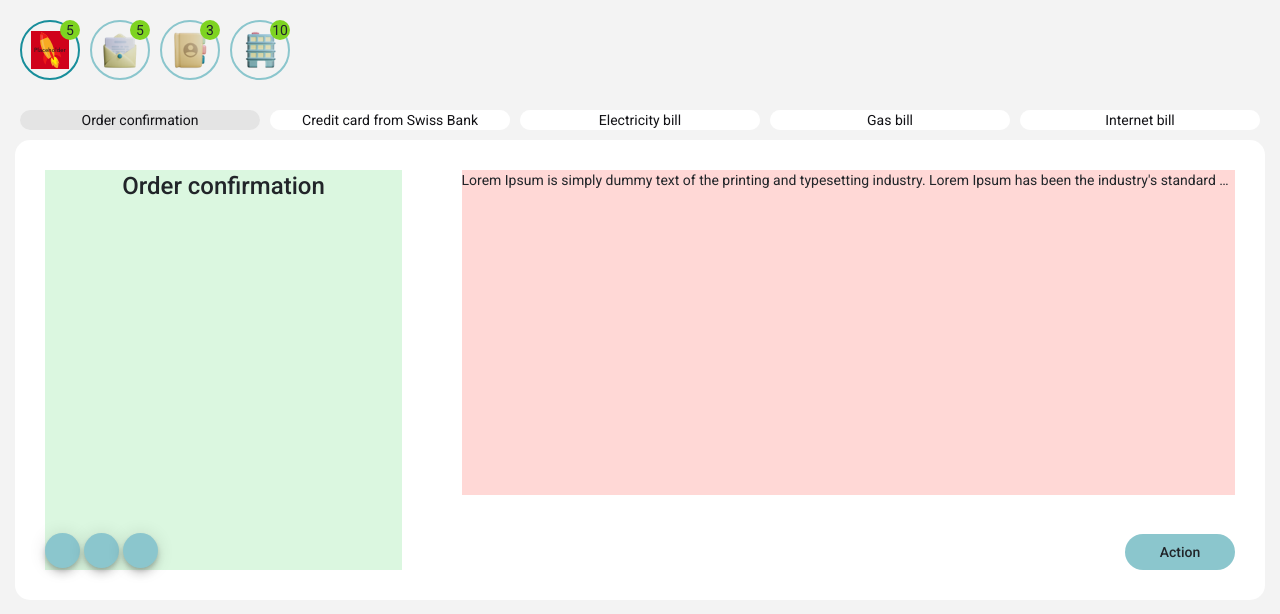
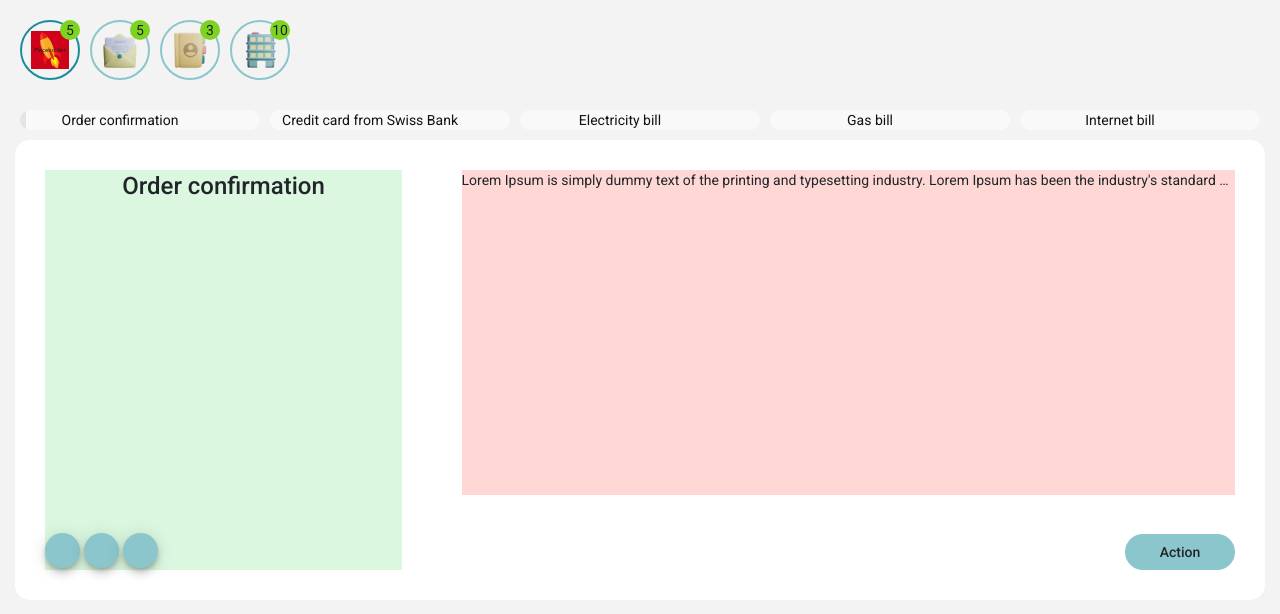
Before and after one commit to lengoctruong/peax-demo, an Angular app: page / in a window 1280 px wide. Shown: the top 614 px of the page. Built offline with nearby package versions, Linux system fonts and the light colour scheme.

Commit message:
update css

```diff
--- a/src/app/task-indicator/task-indicator.component.scss
+++ b/src/app/task-indicator/task-indicator.component.scss
@@ -13,7 +13,7 @@
 
     .progress-bar {
       position: relative;
-      align-items: center;
+      // align-items: center;
       flex-grow: 1;
       border-radius: 10px;
       margin: 0 5px;
@@ -22,7 +22,7 @@
 
       .progress-value {
         position: absolute;
-        width: 100%;
+        width: 0%;
         height: 20px;
         background-image: -webkit-linear-gradient(
           left,
@@ -36,7 +36,7 @@
         background-position: 100% 50%;
         animation-timing-function: linear;
         animation-delay: 0.2s;
-        animation-duration: 2s;
+        animation-duration: 200s;
 
         &.bg-grey {
           background: #e5e5e5;
@@ -72,8 +72,14 @@
 @keyframes Loader {
   0% {
     background-position: 100% 0;
+    width: 0%;
+    border-radius: 25px;
+    background: rgb(228, 228, 228);
   }
   100% {
     background-position: 0 0;
+    width: 100%;
+    border-radius: 25px;
+    background: rgb(228, 228, 228);
   }
 }
```
